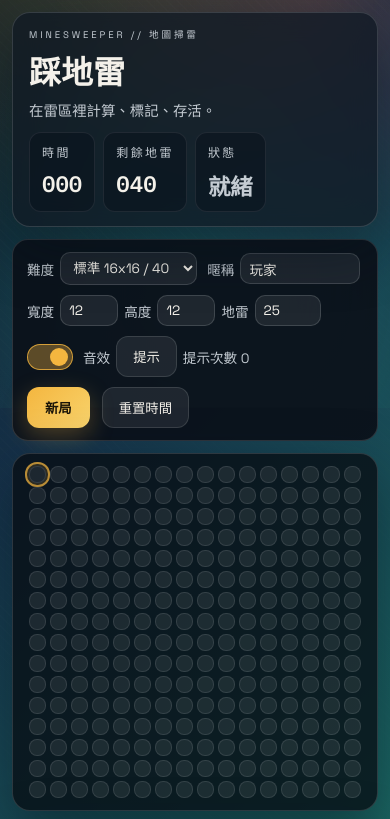
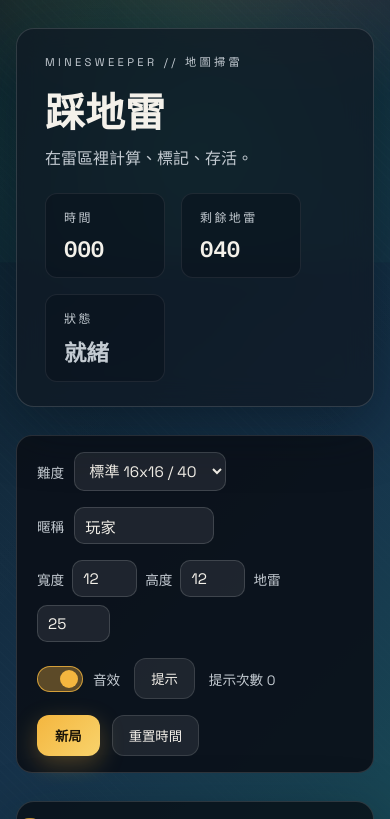
Before and after one commit to aibasil-ai/minesweeper, a website with bundled scripts: page public/index.html in a window 390 px wide. Shown: the top 819 px of the page. Built offline with nearby package versions, Linux system fonts and the light colour scheme.

Commit message:
Revert "Fit mobile layout to viewport"
This reverts commit 749b2dab204d8b8877ff4ef5afbae760ddcb97e0.

```diff
--- a/public/style.css
+++ b/public/style.css
@@ -512,99 +512,15 @@ button {
 
 @media (max-width: 640px) {
   body {
-    padding: 12px;
-    height: 100dvh;
-    min-height: 100dvh;
-    align-items: stretch;
-    overflow: hidden;
-  }
-
-  .app {
-    height: 100%;
-    gap: 12px;
-    grid-template-rows: auto auto 1fr;
-  }
-
-  .hero {
-    padding: 14px 16px;
-    gap: 12px;
-  }
-
-  .kicker {
-    font-size: 0.6rem;
-    margin-bottom: 6px;
-  }
-
-  .hero h1 {
-    font-size: 2rem;
-  }
-
-  .subtitle {
-    font-size: 0.9rem;
-  }
-
-  .stats {
-    width: 100%;
-    gap: 8px;
+    padding: 28px 16px 48px;
   }
 
   .stat {
-    min-width: 0;
-    padding: 10px 12px;
-  }
-
-  .controls {
-    padding: 12px 14px;
-    gap: 10px;
-  }
-
-  .control-group {
-    gap: 6px;
-  }
-
-  select,
-  input {
-    padding: 6px 8px;
-    font-size: 0.85rem;
-  }
-
-  .nickname-group input {
-    width: 120px;
-  }
-
-  .arena {
-    grid-template-columns: 1fr;
-    grid-template-rows: minmax(0, 1fr) auto;
-    gap: 12px;
-    align-items: stretch;
-  }
-
-  .board-panel {
-    padding: 12px;
-    min-height: 0;
-    overflow: hidden;
-  }
-
-  .leaderboard-panel {
-    padding: 12px;
-    gap: 10px;
-  }
-
-  .leaderboard-list {
-    font-size: 0.85rem;
-    gap: 6px;
-  }
-
-  .leaderboard-list li:nth-child(n + 4) {
-    display: none;
+    min-width: 120px;
   }
 
   .board {
-    --cell-size: 24px;
-  }
-
-  .tips {
-    display: none;
+    --cell-size: 28px;
   }
 }
 
--- a/src/main.ts
+++ b/src/main.ts
@@ -252,21 +252,12 @@ function getConfigLabel(config: GameConfig, key?: DifficultyKey): string {
 }
 
 function applyBoardSizing(): void {
-  const { cols, rows } = state.config;
-  const panelWidth = Math.max(boardPanelEl.clientWidth - 32, 0);
-  const panelHeight = Math.max(boardPanelEl.clientHeight - 32, 0);
+  const { cols } = state.config;
+  const panelWidth = boardPanelEl.clientWidth - 32;
   const gap = Number.parseInt(getComputedStyle(boardEl).gap || '4', 10);
   const maxCell = 36;
-  const minCell = 16;
-  const maxCellByWidth = Math.floor((panelWidth - gap * (cols - 1)) / cols);
-  const maxCellByHeight = panelHeight
-    ? Math.floor((panelHeight - gap * (rows - 1)) / rows)
-    : maxCellByWidth;
-  const cellSize = clamp(
-    Math.floor(Math.min(maxCell, maxCellByWidth, maxCellByHeight)),
-    minCell,
-    maxCell
-  );
+  const minCell = 18;
+  const cellSize = clamp(Math.floor((panelWidth - gap * (cols - 1)) / cols), minCell, maxCell);
   boardEl.style.setProperty('--cell-size', `${cellSize}px`);
   boardEl.style.gridTemplateColumns = `repeat(${cols}, ${cellSize}px)`;
   boardEl.style.gridAutoRows = `${cellSize}px`;
```
